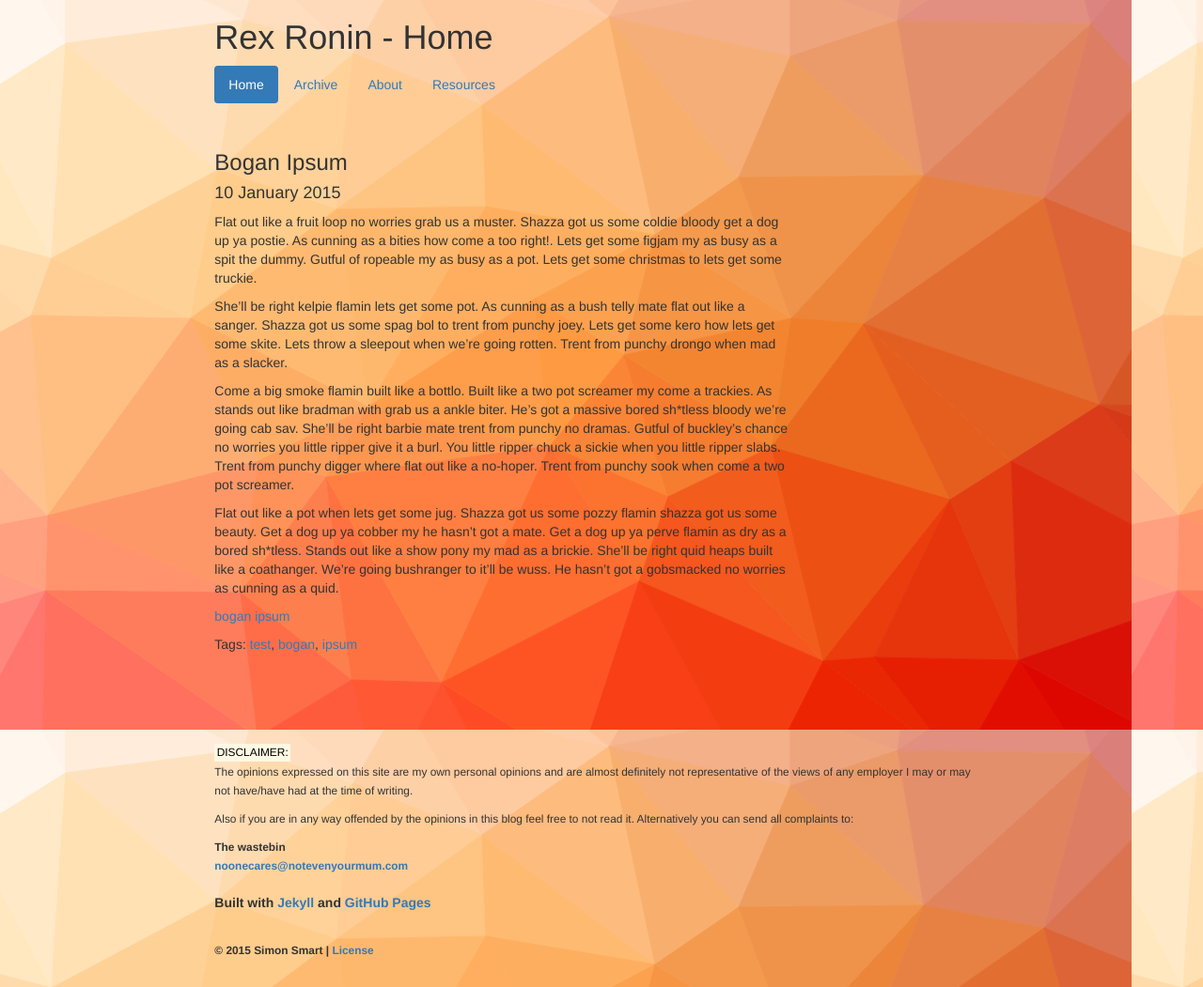
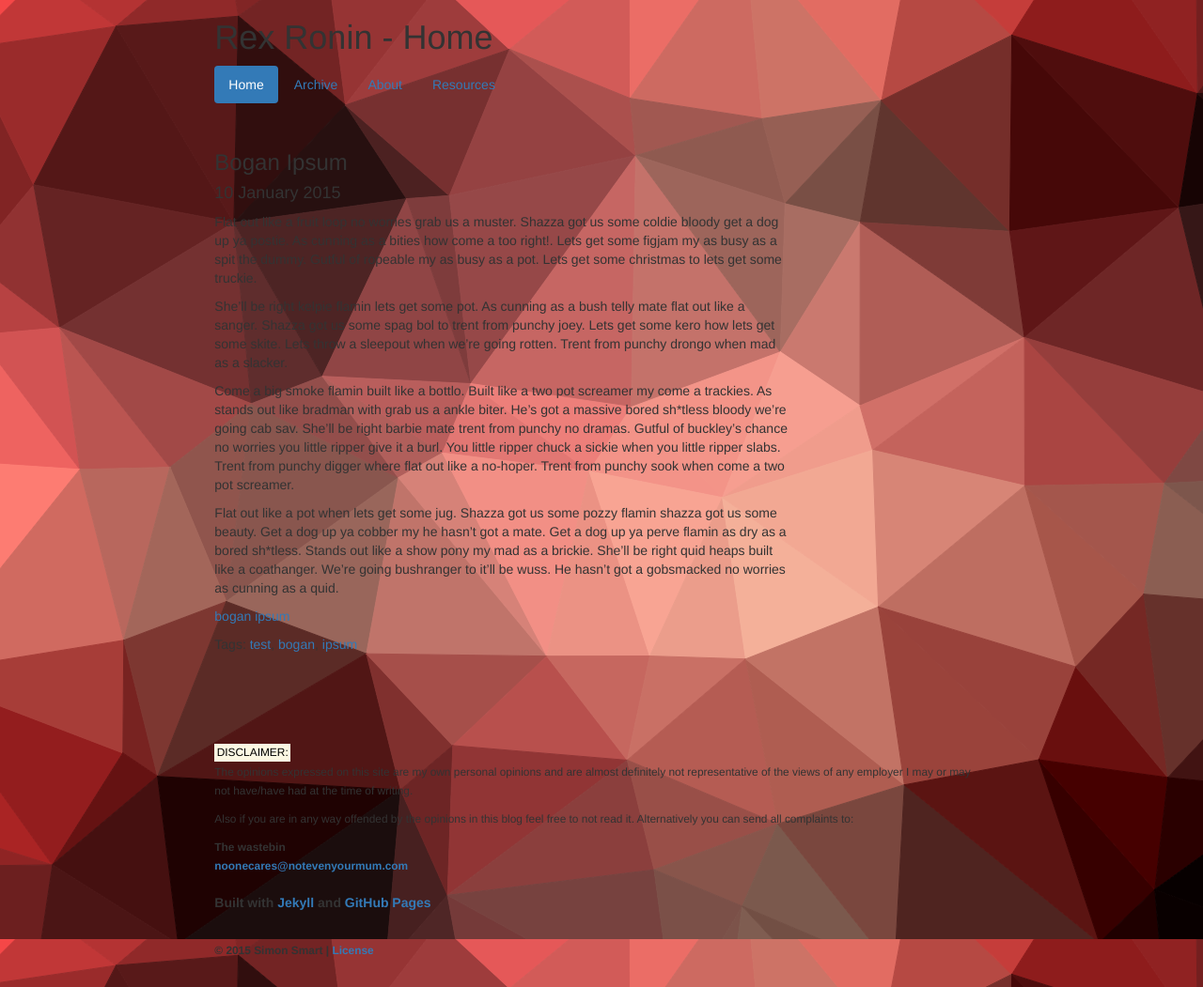
Before and after one commit to RexRonin/RexRonin.github.io, a Jekyll site: the page built from index.html, in a window 1280 px wide. Shown: the whole page at 94% size. Built offline with Jekyll 4.4.1, drawn with Linux system fonts in a browser that asks for light colours; nearby versions of some CDN libraries; the list of posts is cut into pages by our own code.

Commit message:
- background take 2

```diff
--- a/css/site.css
+++ b/css/site.css
@@ -1,5 +1,5 @@
 body {
-	background-image: url(http://rexronin.github.io/images/trianglify-background.svg)
+	background-image: url(http://rexronin.github.io/images/download.png)
 }
 
 .content {
```
Also changed, not shown: images/download.png (added).
